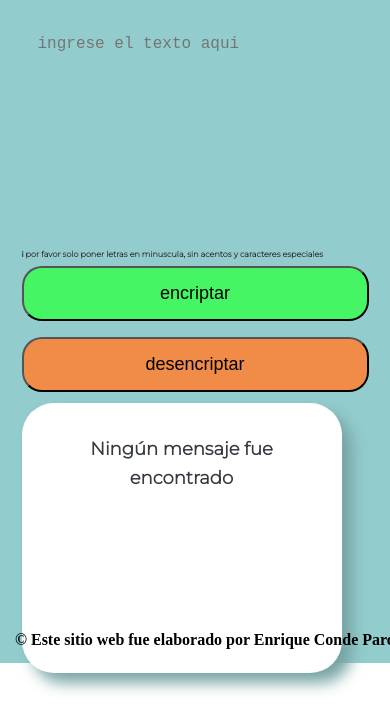
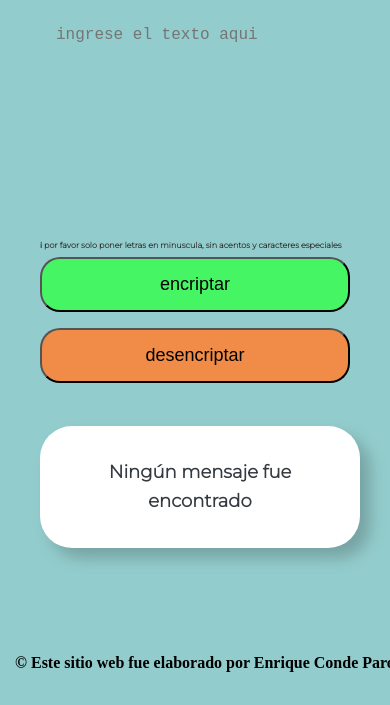
Before and after one commit to Nerebos/Challenge1-Incriptador-Allura, a plain HTML site: page index.html in a window 390 px wide. Shown: the part 139-844 px from the top of the page. Drawn offline with Linux system fonts and the light colour scheme.

Commit message:
mejoramos un poco el visual

```diff
--- a/style/style.css
+++ b/style/style.css
@@ -265,6 +265,14 @@ footer{
 
 @media only screen and (max-width:490px) { /*Todos estos son parámetros en caso de que la pagina se abra desde un dispositivo mobil*/
 
+    body{
+        background: rgb(147, 204, 204);
+    }
+
+    .body{
+        display: block;
+    }
+
     .main{
         display: block;
     }
```
Also changed, not shown: index.html (+3 -0 lines).
